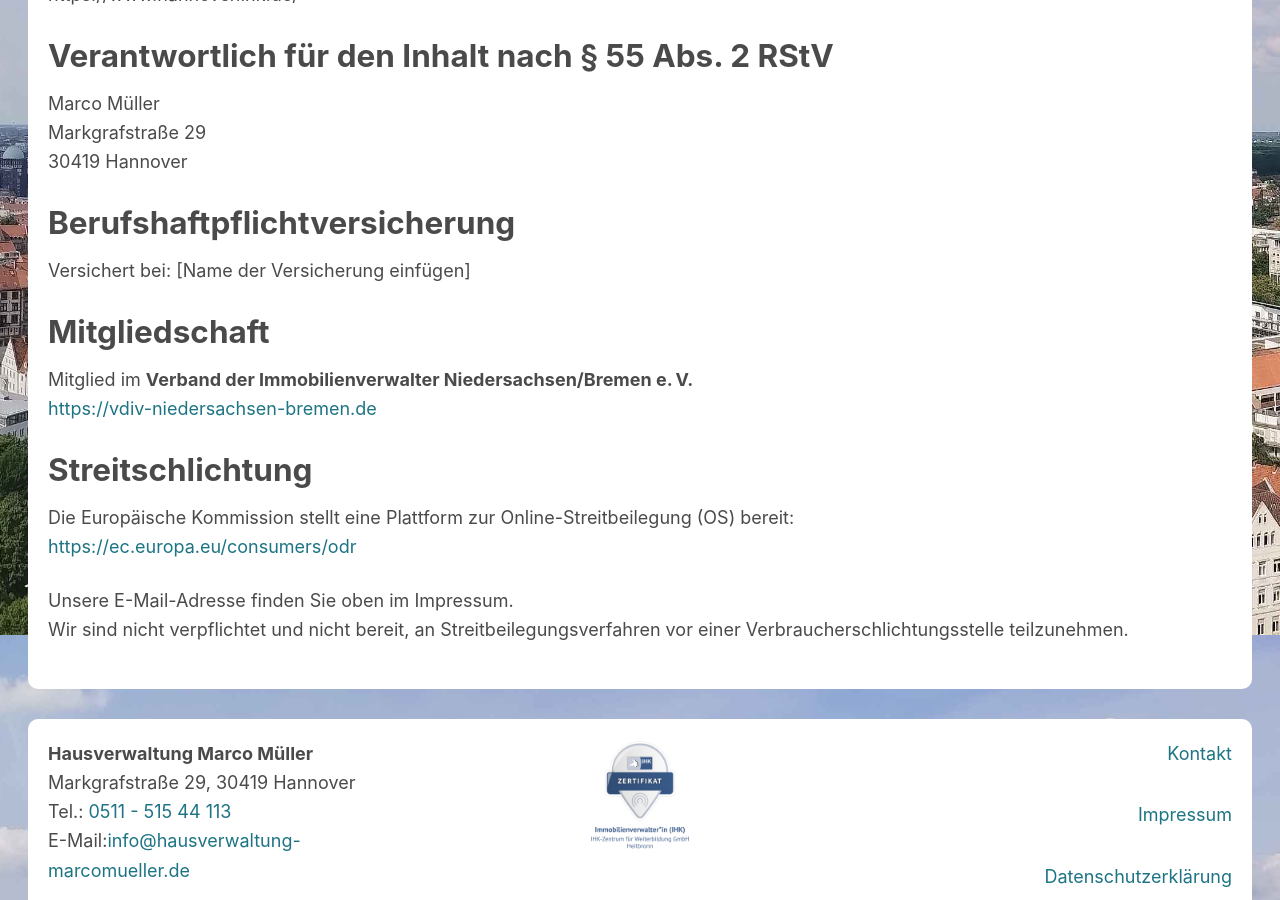
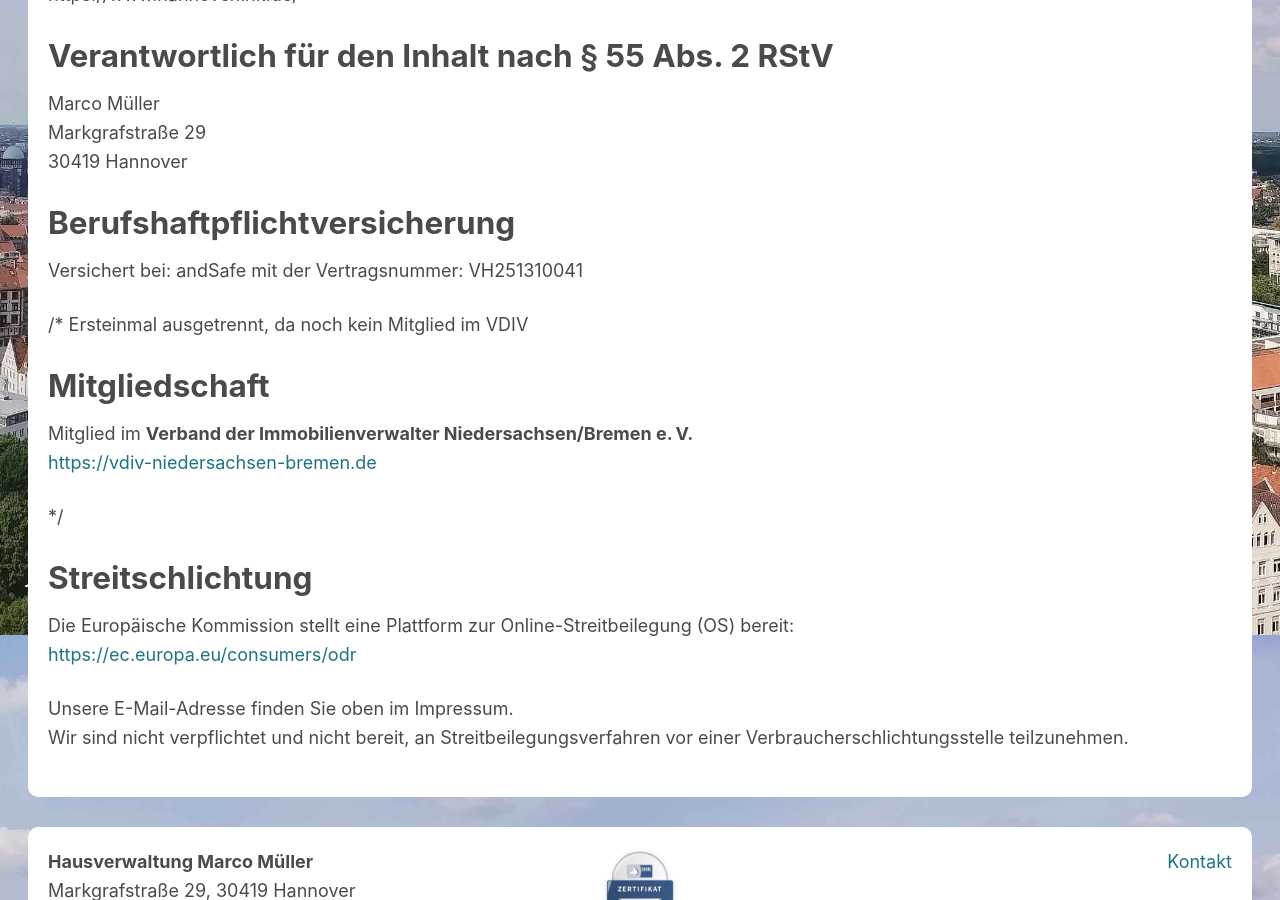
Before and after one commit to marek22k/hausverwaltung, a Jekyll site: the page built from impressum.md, in a window 1280 px wide and 900 px high, scrolled down 2065 px. Built offline with Jekyll 4.4.1, drawn with Linux system fonts in a browser that asks for light colours.

Commit message:
Update impressum.md

```diff
--- a/impressum.md
+++ b/impressum.md
@@ -46,14 +46,14 @@ Markgrafstraße 29
 
 ### Berufshaftpflichtversicherung
 
-Versichert bei: [Name der Versicherung einfügen]
+Versichert bei: andSafe mit der Vertragsnummer: VH251310041
 
-
+ /* Ersteinmal ausgetrennt, da noch kein Mitglied im VDIV
 ### Mitgliedschaft
-
 Mitglied im **Verband der Immobilienverwalter Niedersachsen/Bremen e. V.**
 [https://vdiv-niedersachsen-bremen.de](https://vdiv-niedersachsen-bremen.de)
 
+*/
 ### Streitschlichtung
 
 Die Europäische Kommission stellt eine Plattform zur Online-Streitbeilegung (OS) bereit:
```
